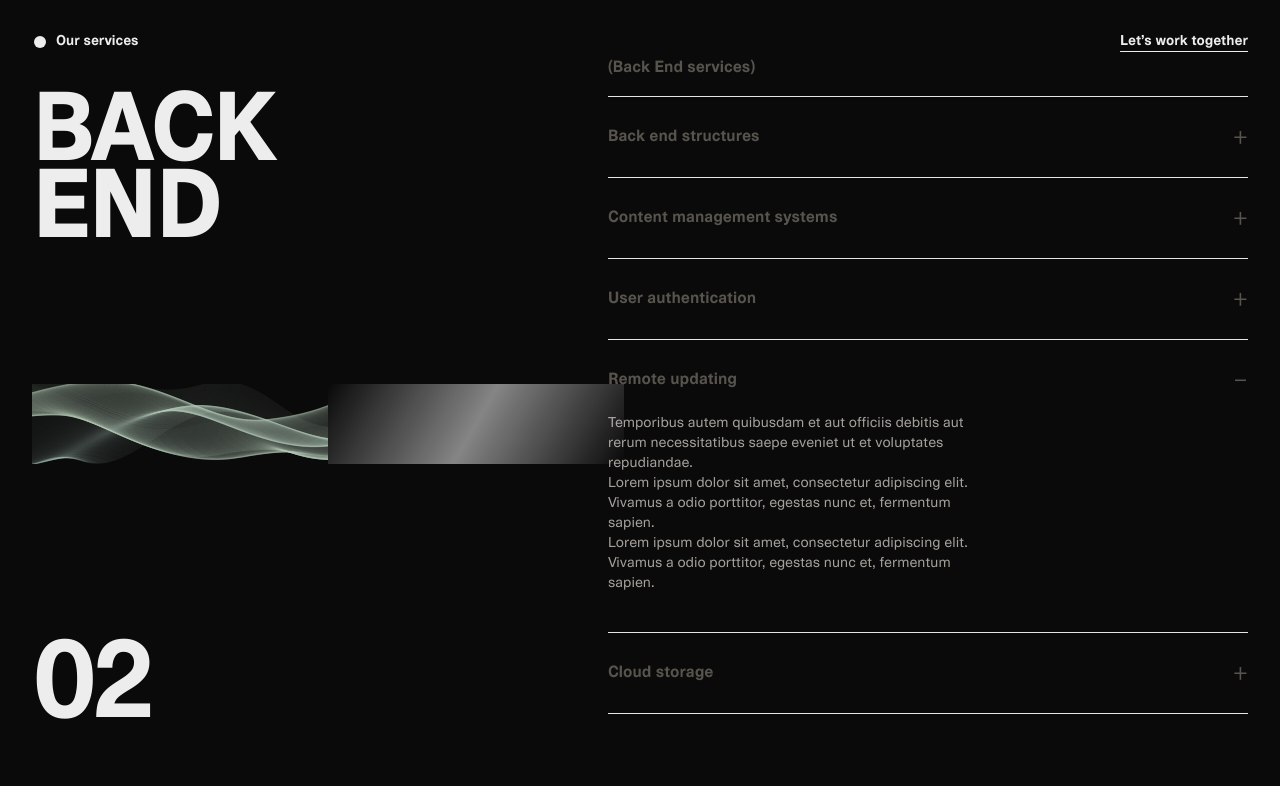
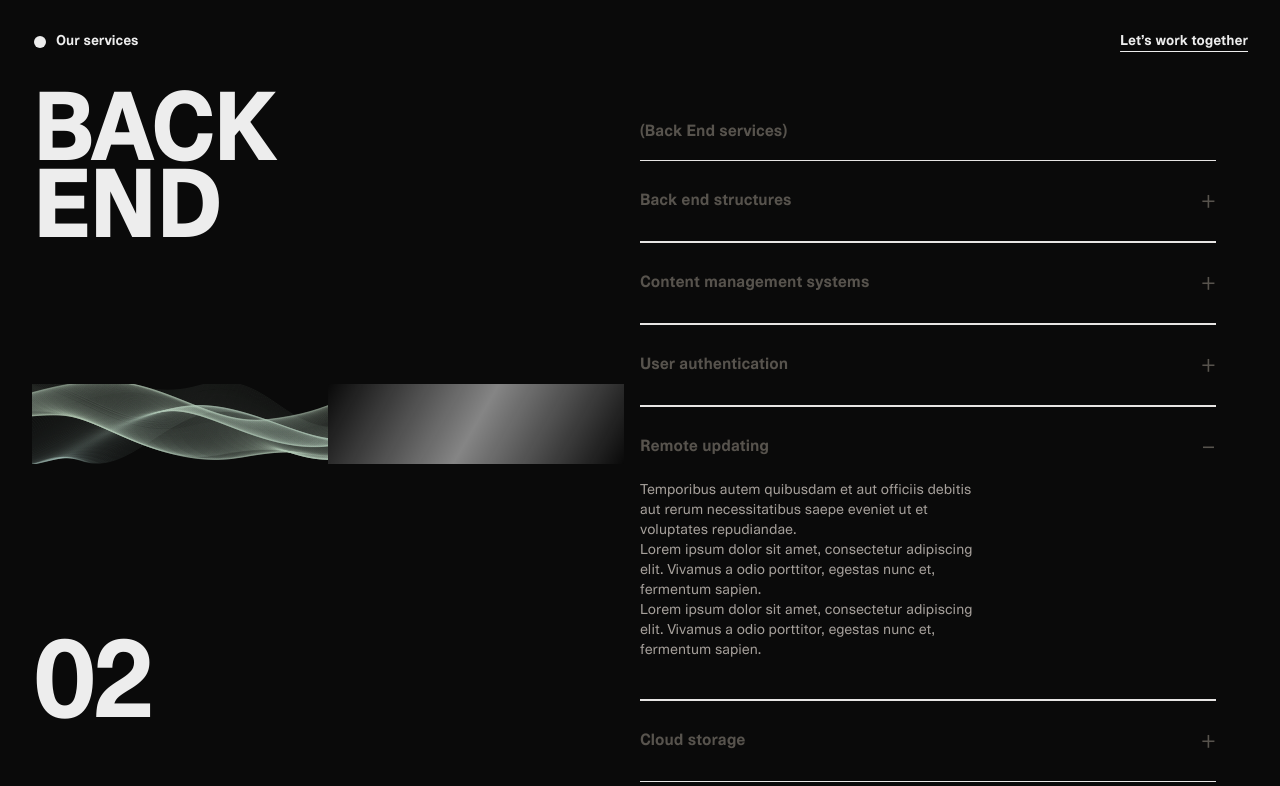
Before and after one commit to vli777/plaid, a Next.js app in the folder landing/: page / in a window 1280 px wide. Shown: the top 786 px of the page. Built offline with nearby package versions, Linux system fonts and the light colour scheme; no server answers.

Commit message:
style(PanelContent): add background, adj padding and width

```diff
--- a/landing/src/components/PanelContent.tsx
+++ b/landing/src/components/PanelContent.tsx
@@ -10,8 +10,8 @@ export interface PanelContentProps {
   index: number;
   scrollRef: React.RefObject<HTMLDivElement | null>;
   titleHeight: number;
-  scrollDirection: 'up' | 'down';
-  onCross: (index: number, direction: 'up' | 'down') => void;
+  scrollDirection: "up" | "down";
+  onCross: (index: number, direction: "up" | "down") => void;
 }
 
 export default function PanelContent({
@@ -32,16 +32,14 @@ export default function PanelContent({
 
   const isInView = useInView(subtitleRef, opts);
 
-  // Track previous inView state to detect crossing
   const prevInView = useRef(isInView);
   useEffect(() => {
-    if (typeof window !== 'undefined' && window.innerWidth >= 768) {
+    if (typeof window !== "undefined" && window.innerWidth >= 768) {
       if (prevInView.current !== isInView) {
-        // Only fire on the correct crossing event
-        if (isInView && scrollDirection === 'down') {
-          onCross(index, 'down');
-        } else if (!isInView && scrollDirection === 'up') {
-          onCross(index, 'up');
+        if (isInView && scrollDirection === "down") {
+          onCross(index, "down");
+        } else if (!isInView && scrollDirection === "up") {
+          onCross(index, "up");
         }
         prevInView.current = isInView;
       }
@@ -49,25 +47,33 @@ export default function PanelContent({
   }, [isInView, index, onCross, scrollDirection]);
 
   return (
-    <div className="w-full md:w-[640px] md:ml-auto h-full flex flex-col divide-y divide-stone-200 pt-8">
+    <div className="w-full h-full">
+      <div
+        className="max-w-[640px] ml-auto flex flex-col divide-y divide-stone-200 h-full p-8 pt-24"
+        style={{ background: "var(--background)" }}
+      >
         <div className="block md:hidden mb-4">
           <div className="flex items-end justify-between">
-          <h1 className="text-4xl font-extrabold uppercase">
-            {panel.title}
-          </h1>
+            <h1 className="text-4xl font-extrabold uppercase">{panel.title}</h1>
             <span className="text-5xl font-bold leading-none tracking-tighter">
               {panel.order < 10 ? `0${panel.order}` : panel.order}
             </span>
           </div>
         </div>
         {panel.subtitle && (
-        <p className="pb-4 text-md font-bold text-stone-600" ref={subtitleRef}>
+          <p
+            className="pb-4 text-md font-bold text-stone-600"
+            ref={subtitleRef}
+          >
             {panel.subtitle}
           </p>
         )}
         {panel.sections.map((section: Section) => (
-        <PanelSection key={section.id} {...section} />
+          <div key={section.id}>
+            <PanelSection {...section} />
+          </div>
         ))}
+      </div>
     </div>
   );
 }
```
Lines whose indentation alone changed are shown as unchanged.
